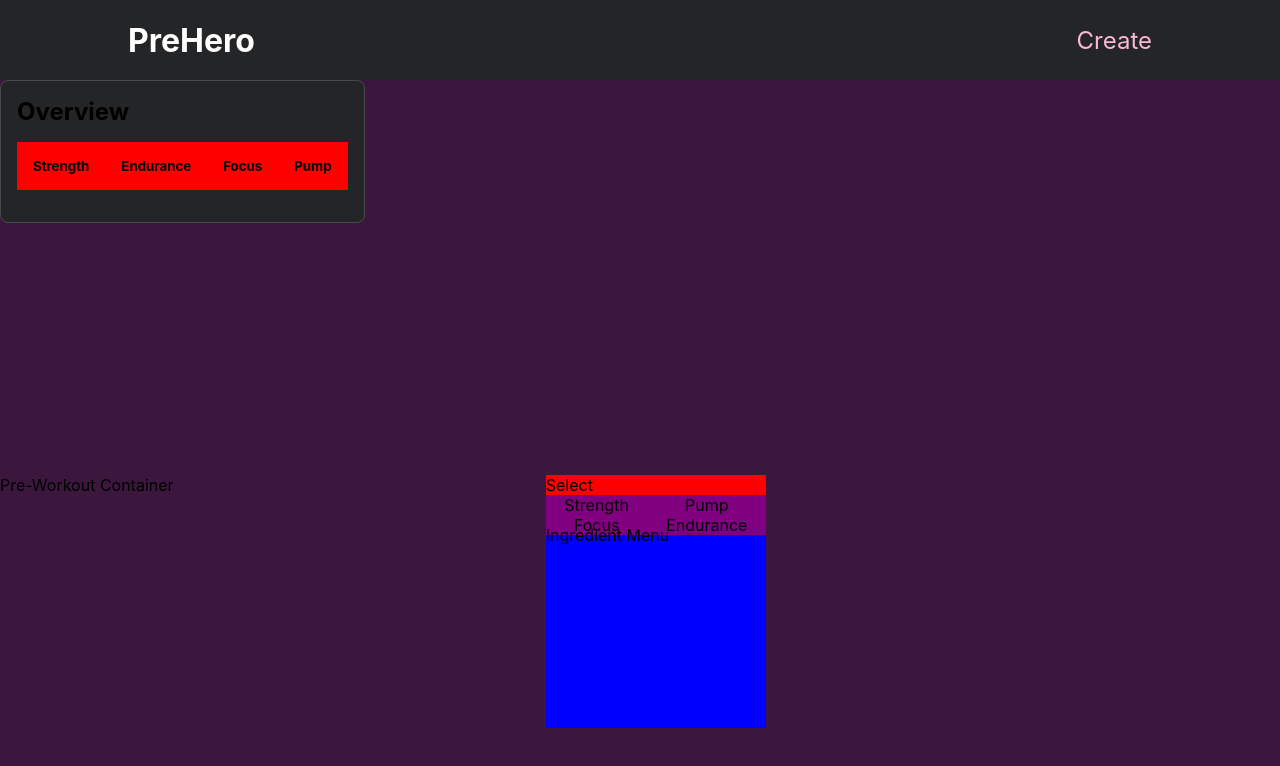
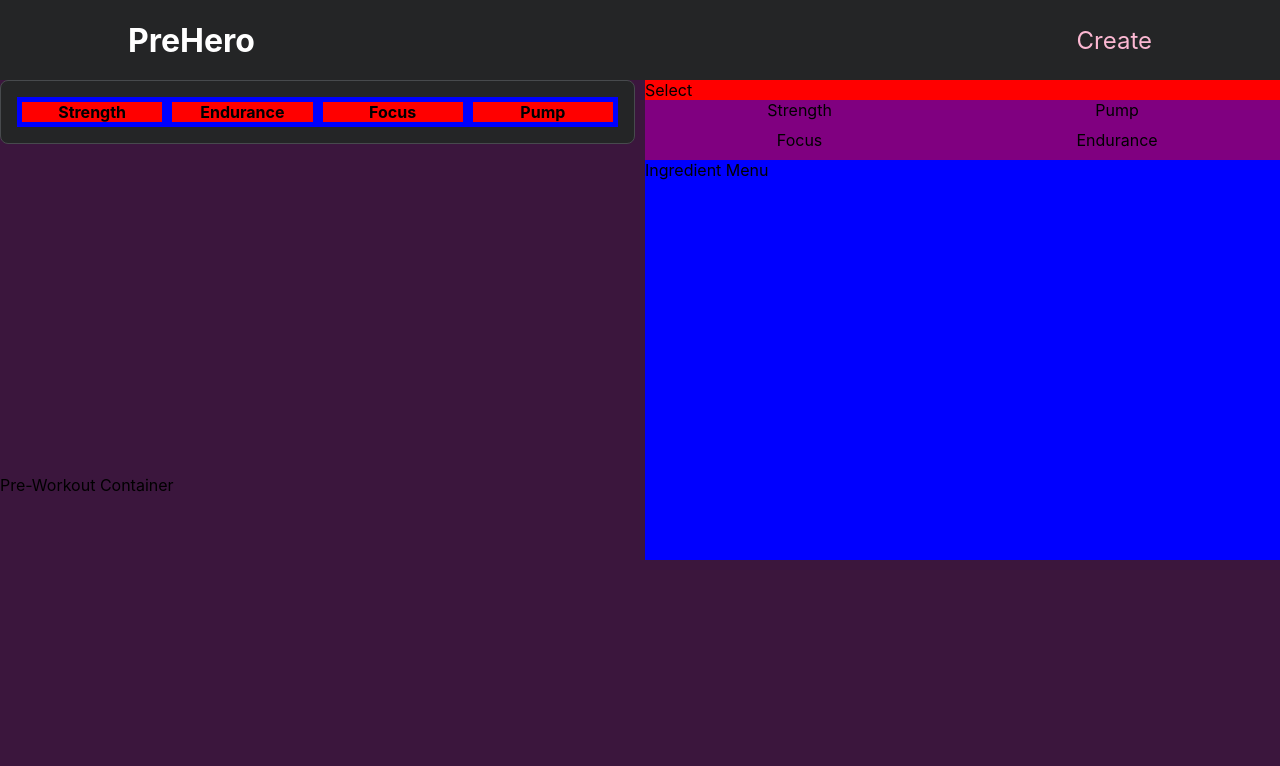
Before and after one commit to lylecodes/PreHero, a Next.js app: page /create in a window 1280 px wide. Shown: the top 766 px of the page. Built offline with nearby package versions, Linux system fonts and the light colour scheme.

Commit message:
restructred menus and added context api

```diff
--- /dev/null
+++ b/components/create/OverviewMenu/CategoryItem.js
@@ -0,0 +1,27 @@
+import { useState } from "react";
+
+import Ingredient from "./Ingredient";
+import classes from "./OverviewMenu.module.css";
+
+const CategoryItem = (props) => {
+  const [showIngredients, setShowIngredients] = useState(false);
+
+  const ingredients = props.ingredients.map((ingredient) => {
+    return <Ingredient name={ingredient.name} />;
+  });
+  return (
+    <div className={classes.categorySection}>
+      <h4
+        className={classes.categoryItem}
+        onClick={() => setShowIngredients(!showIngredients)}
+      >
+        {props.name}
+      </h4>
+      {showIngredients && (
+        <ul className={classes.ingredientsList}>{ingredients}</ul>
+      )}
+    </div>
+  );
+};
+
+export default CategoryItem;
--- /dev/null
+++ b/components/create/OverviewMenu/Ingredient.js
@@ -0,0 +1,7 @@
+import classes from "./OverviewMenu.module.css";
+
+const Ingredient = (props) => {
+  return <li className={classes.ingredient}>{props.name}</li>;
+};
+
+export default Ingredient;
--- a/components/create/OverviewMenu/OverviewMenu.js
+++ b/components/create/OverviewMenu/OverviewMenu.js
@@ -1,12 +1,18 @@
 import { useState, useRef, useEffect } from "react";
 
+import { newData } from "../data";
 import classes from "./OverviewMenu.module.css";
 import CategoryItemsList from "./CategoryItemsList";
+import CategoryItem from "./CategoryItem";
 
 const OverviewMenu = () => {
+  const categoryItems = newData.map((item) => {
+    return <CategoryItem name={item.category} ingredients={item.ingredients} />;
+  });
+
   return (
     <div className={classes.dropdown}>
-      <CategoryItemsList />
+      <div className={classes.categorySections}>{categoryItems}</div>
     </div>
   );
 };
--- a/components/create/OverviewMenu/OverviewMenu.module.css
+++ b/components/create/OverviewMenu/OverviewMenu.module.css
@@ -1,3 +1,37 @@
+.categorySections {
+  display: flex;
+  justify-content: space-around;
+  width: 100%;
+  background-color: slategray;
+}
+
+.categorySection {
+  display: flex;
+  flex-direction: column;
+  width: 100%;
+  background-color: blue;
+}
+
+.categoryItem {
+  text-align: center;
+  background-color: red;
+  margin: 5px;
+}
+
+.ingredientsList,
+.ingredient {
+  margin: 0;
+  padding: 0;
+  list-style-type: none;
+  list-style-position: none;
+}
+
+.ingredient {
+  background-color: purple;
+}
+
+/* PREVIOUS STYLING */
+
 /* Icon Button */
 .iconButton {
   --button-size: calc(var(--nav-size) * 0.5);
@@ -33,9 +67,11 @@
   justify-content: center;
   align-items: center; */
   position: absolute;
+  display: flex;
+  justify-content: space-evenly;
   /* left: 0;
   top: 165px; */
-  width: fit-content;
+  width: 100%;
   height: fit-content;
   background-color: var(--bg);
   border: var(--border);
@@ -60,7 +96,6 @@
 }
 
 .menuItemContainer {
-  background-color: red;
   display: flex;
   flex-direction: column;
 
--- a/components/create/SelectorMenu/IngredientMenuList.js
+++ b/components/create/SelectorMenu/IngredientMenuList.js
@@ -1,15 +1,17 @@
 import { Fragment, useState } from "react";
 
 import classes from "./SelectorMenu.module.css";
-import MenuItem from "../OverviewMenu/MenuItem";
+import IngredientMenuListItem from "./IngredientMenuListItem";
 
 const IngredientMenuList = (props) => {
   const [showList, setShowList] = useState(false);
 
-  const showListHandler = () => {};
+  const showListHandler = () => {
+    setShowList(!showList);
+  };
 
   const ingredients = props.ingredients.map((item, index) => {
-    return <MenuItem name={item.name} />;
+    return <IngredientMenuListItem name={item.name} />;
   });
 
   return (
--- a/components/create/SelectorMenu/IngredientMenuListItem.js
+++ b/components/create/SelectorMenu/IngredientMenuListItem.js
@@ -0,0 +1,5 @@
+const IngredientMenuListItem = (props) => {
+  return <h3>{props.name}</h3>;
+};
+
+export default IngredientMenuListItem;
--- a/components/create/SelectorMenu/SelectorMenu.js
+++ b/components/create/SelectorMenu/SelectorMenu.js
@@ -1,3 +1,4 @@
+import { SelectorContextProvider } from "../../../store/selector-context";
 import CategoryNavMenu from "./CategoryNavMenu";
 import IngredientMenu from "./IngredientMenu";
 import classes from "./SelectorMenu.module.css";
@@ -6,8 +7,10 @@ const SelectorMenu = () => {
   return (
     <div className={classes.selectorMenu}>
       Select
-      <CategoryNavMenu />
-      <IngredientMenu />
+      <SelectorContextProvider>
+        <CategoryNavMenu />
+        <IngredientMenu />
+      </SelectorContextProvider>
     </div>
   );
 };
--- a/components/create/data.js
+++ b/components/create/data.js
@@ -164,42 +164,3 @@ export const newData = [
     ],
   },
 ];
-
-export const selectedData = [
-  {
-    category: "Strength",
-    ingredients: ["Beta-Alanine", "Creatine", "Betaine", "Caffeine"],
-  },
-  {
-    category: "Endurance",
-    ingredients: [
-      "Beta-alanine",
-      "Creatine",
-      "L-Citrulline",
-      "Agmatine",
-      "Tyrosine",
-      "Electrolytes",
-      "Betaine Anhydrous",
-    ],
-  },
-  {
-    category: "Focus",
-    ingredients: [
-      "Vitamin B-12",
-      "Taurine",
-      "Tyrosine",
-      "Theanine",
-      "Caffeine",
-    ],
-  },
-  {
-    category: "Pump",
-    ingredients: [
-      "L-Citrulline",
-      "L-Arginine",
-      "Agmatine Sulfate",
-      "Betaine Anhydrous",
-      "Red Spinach",
-    ],
-  },
-];
--- a/pages/create/index.module.css
+++ b/pages/create/index.module.css
@@ -1,4 +1,6 @@
 .body {
+  margin: 0;
+  padding: 0;
   background-color: rgb(59, 22, 61);
 }
 
@@ -9,10 +11,10 @@
 .createMain {
   display: grid;
   grid-gap: 10px;
-  /* grid-template-columns: 1fr 1fr 1fr; */
+  grid-template-columns: 1fr 1fr 1fr 1fr;
   grid-template-areas:
-    "overview overview overview"
-    "preContainer selector selector";
+    "overview overview selector selector"
+    "preContainer preContainer selector selector";
   height: 50rem;
 }
 
@@ -20,16 +22,19 @@
   grid-area: overview;
   position: relative;
   height: 50%;
-  width: 30%;
+  width: 100%;
 }
 
 .preContainer {
   grid-area: preContainer;
+  position: relative;
+  height: 50%;
+  width: 100%;
 }
 
 .selectorMenu {
   grid-area: selector;
   position: relative;
   height: 50%;
-  width: 30%;
+  width: 100%;
 }
--- /dev/null
+++ b/store/selector-context.js
@@ -0,0 +1,25 @@
+import React, { useState, useEffect } from "react";
+
+const SelectorContext = React.createContext({
+  onMenuChange: () => {},
+});
+
+export const SelectorContextProvider = (props) => {
+  const [activeMenu, setActiveMenu] = useState(null);
+
+  const activeMenuHandler = (newMenu) => {
+    setActiveMenu(newMenu);
+  };
+
+  return (
+    <SelectorContext.Provider
+      value={{
+        onMenuChange: activeMenuHandler,
+      }}
+    >
+      {props.children}
+    </SelectorContext.Provider>
+  );
+};
+
+export default SelectorContext;
```
Also changed, not shown: components/create/OverviewMenu/CategoryIngredientsList.js (added, +11 -0 lines).
